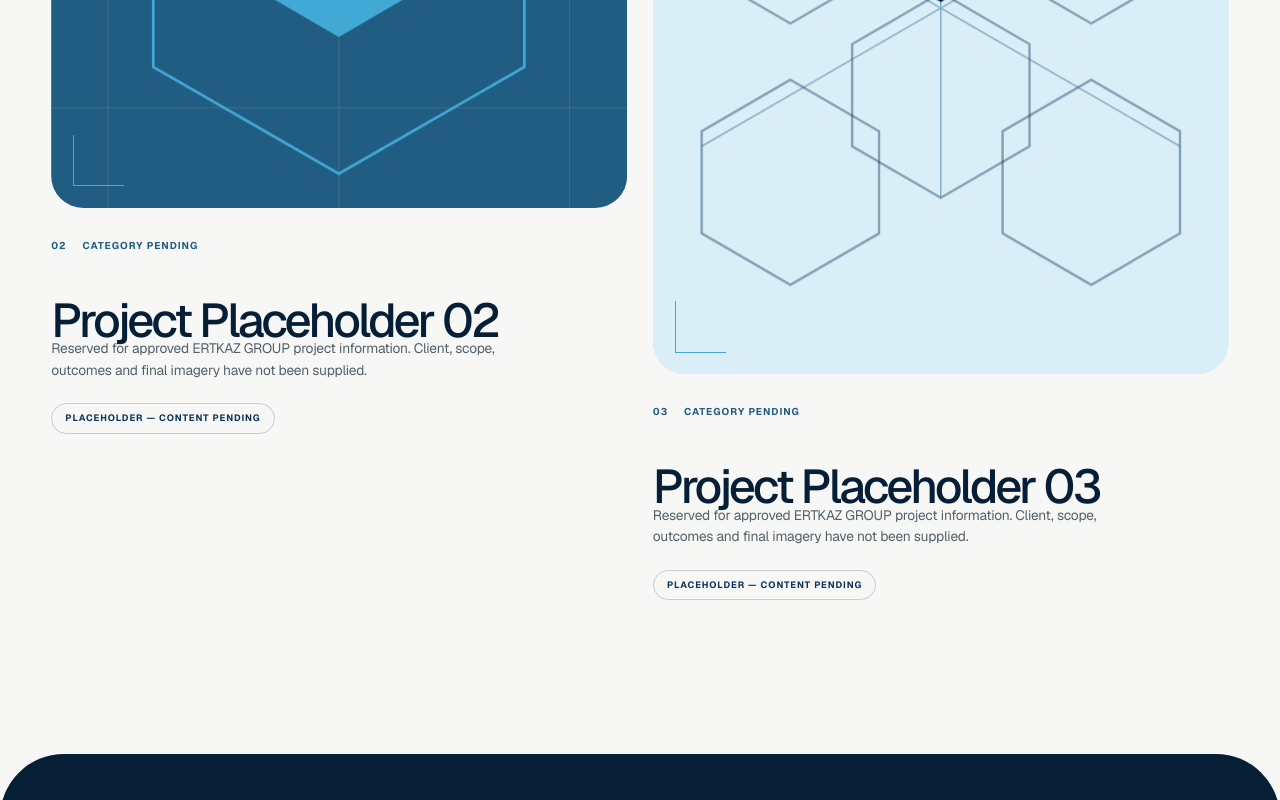
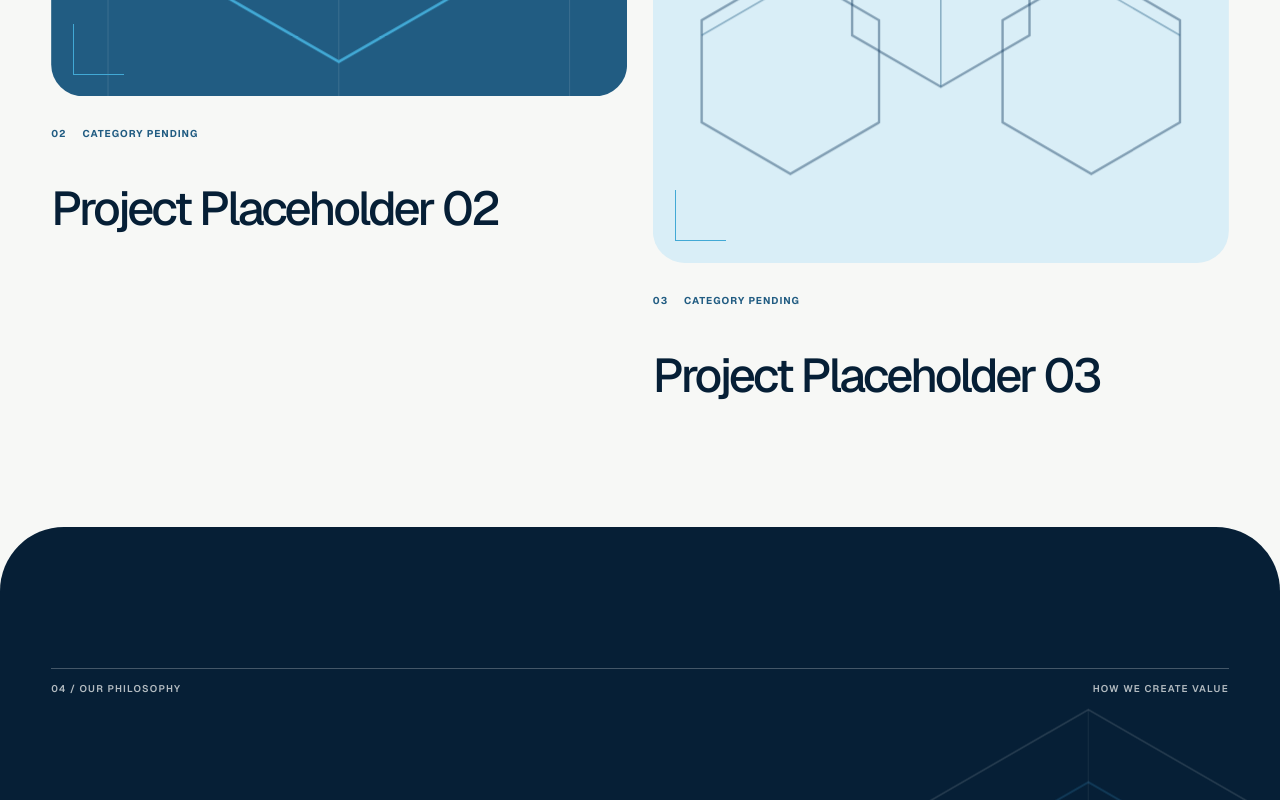
Before and after one commit to kareem-kobeissi/ertkaz-group-website, a Next.js app: page / in a window 1280 px wide. Shown: the part 6027-6827 px from the top of the page. Built offline with nearby package versions, Linux system fonts and the light colour scheme.

Commit message:
Remove project placeholder details

```diff
--- a/src/app/globals.css
+++ b/src/app/globals.css
@@ -1135,30 +1135,6 @@ button:focus-visible {
   transition: color 500ms ease, transform 700ms var(--ease-out-expo);
 }
 
-.project-meta p {
-  grid-column: 2;
-  max-width: 38rem;
-  margin: 0;
-  color: var(--ink-muted);
-  font-size: clamp(0.86rem, 1vw, 1rem);
-  line-height: 1.55;
-  letter-spacing: -0.015em;
-}
-
-.project-meta__status {
-  grid-column: 2;
-  width: fit-content;
-  border: 1px solid color-mix(in srgb, var(--brand-navy) 22%, transparent);
-  border-radius: var(--radius-pill);
-  padding: 0.62rem 0.82rem 0.58rem;
-  color: var(--brand-navy);
-  font-size: 0.58rem;
-  font-weight: 620;
-  letter-spacing: 0.1em;
-  line-height: 1;
-  text-transform: uppercase;
-}
-
 .project:nth-child(n + 2) .project-meta {
   display: block;
 }
@@ -1169,16 +1145,6 @@ button:focus-visible {
 
 .project:nth-child(n + 2) .project-meta h3 {
   font-size: clamp(2.25rem, 3.7vw, 4.4rem);
-}
-
-.project:nth-child(n + 2) .project-meta p {
-  max-width: 30rem;
-  margin-top: 1.25rem;
-}
-
-.project:nth-child(n + 2) .project-meta__status {
-  display: inline-block;
-  margin-top: 1.4rem;
 }
 
 @media (hover: hover) and (pointer: fine) {
@@ -2228,18 +2194,6 @@ body.on-dark-section .custom-cursor-dot {
     line-height: 0.96;
   }
 
-  .project-meta p,
-  .project:nth-child(n + 2) .project-meta p {
-    margin-top: 0.8rem;
-    font-size: 0.84rem;
-  }
-
-  .project-meta__status,
-  .project:nth-child(n + 2) .project-meta__status {
-    display: inline-block;
-    margin-top: 1.1rem;
-  }
-
   .philosophy-section,
   .leadership-section,
   .closing-chapter {
--- a/src/components/sections/projects.tsx
+++ b/src/components/sections/projects.tsx
@@ -150,8 +150,6 @@ export function Projects() {
                   <span>{project.category}</span>
                 </div>
                 <h3 data-project-meta>{project.title}</h3>
-                <p data-project-meta>{project.description}</p>
-                <span className="project-meta__status" data-project-meta>{project.status}</span>
               </div>
             </article>
           ))}
--- a/src/data/projects.ts
+++ b/src/data/projects.ts
@@ -4,8 +4,6 @@ export type Project = {
   id: string;
   title: string;
   category: string;
-  description: string;
-  status: string;
   destination: string | null;
   visual: ProjectVisual;
 };
@@ -15,8 +13,6 @@ export const projects: Project[] = [
     id: "01",
     title: "Project Placeholder 01",
     category: "Category pending",
-    description: "Reserved for approved ERTKAZ GROUP project information. Client, scope, outcomes and final imagery have not been supplied.",
-    status: "Placeholder — content pending",
     destination: null,
     visual: "axial",
   },
@@ -24,8 +20,6 @@ export const projects: Project[] = [
     id: "02",
     title: "Project Placeholder 02",
     category: "Category pending",
-    description: "Reserved for approved ERTKAZ GROUP project information. Client, scope, outcomes and final imagery have not been supplied.",
-    status: "Placeholder — content pending",
     destination: null,
     visual: "link",
   },
@@ -33,8 +27,6 @@ export const projects: Project[] = [
     id: "03",
     title: "Project Placeholder 03",
     category: "Category pending",
-    description: "Reserved for approved ERTKAZ GROUP project information. Client, scope, outcomes and final imagery have not been supplied.",
-    status: "Placeholder — content pending",
     destination: null,
     visual: "field",
   },
```
